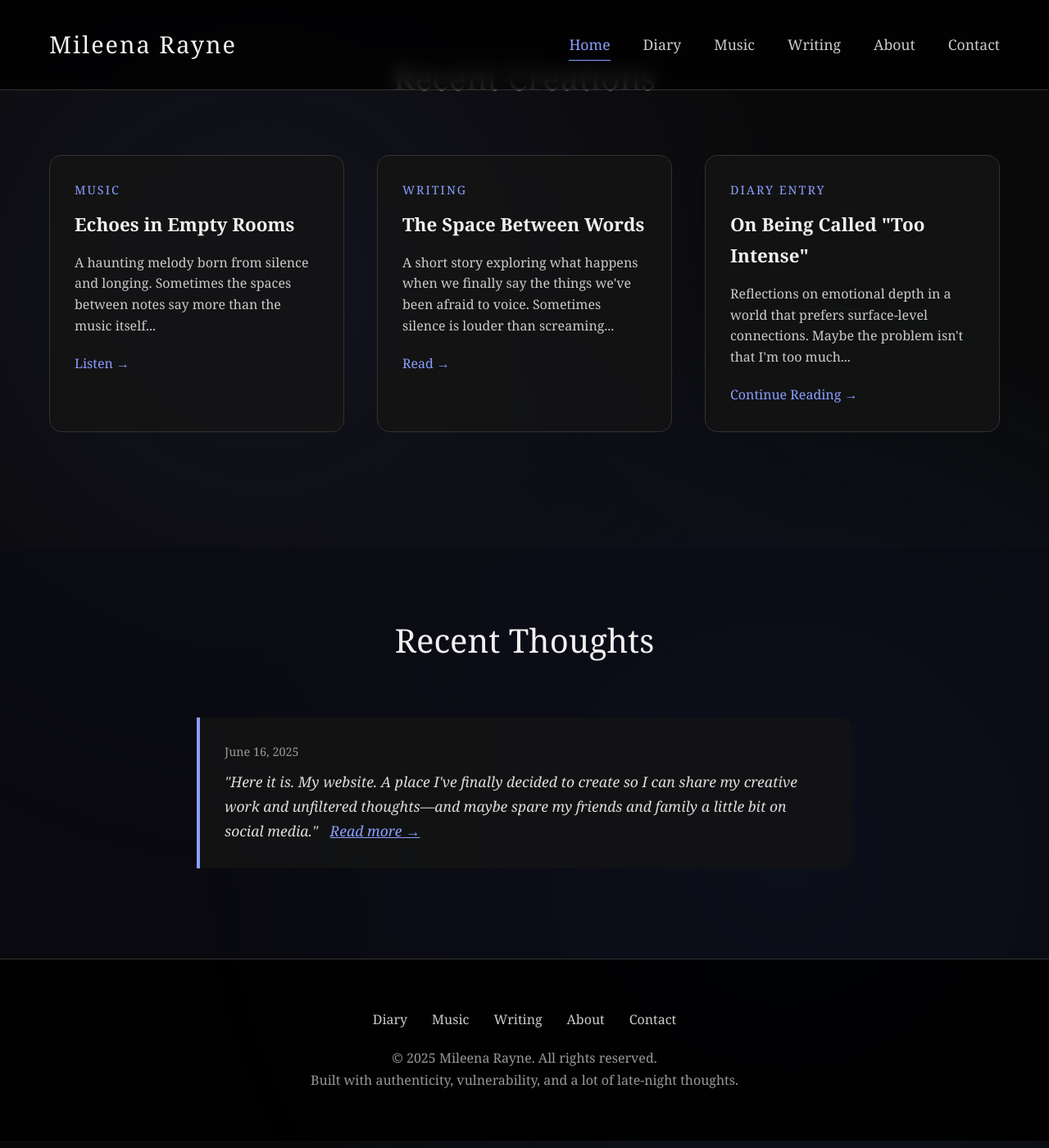
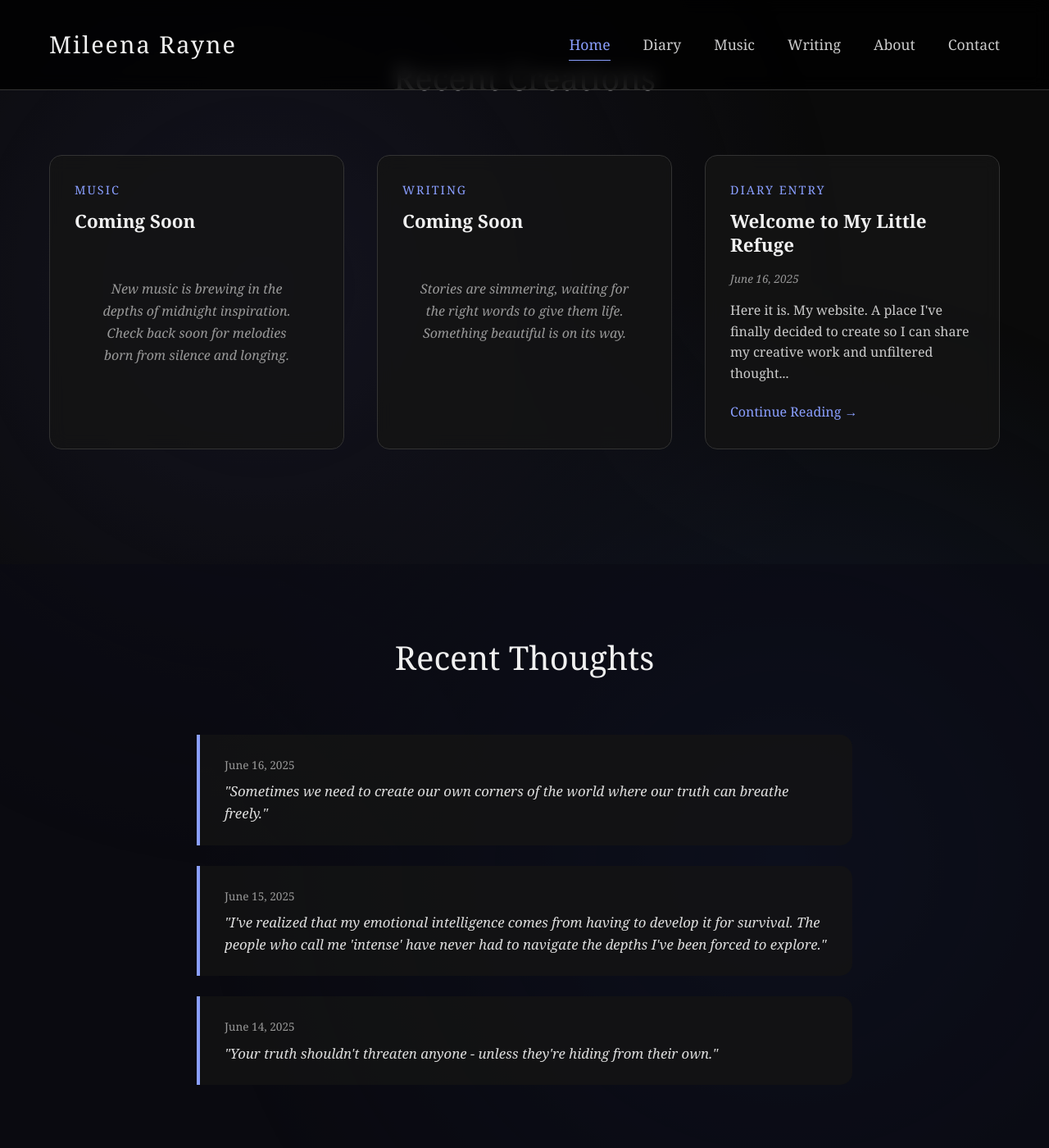
Before and after one commit to Mileena28/Mileena28.github.io, a Jekyll site: the page built from index.html, in a window 1280 px wide and 1400 px high, scrolled down 733 px. Shown: the whole window at 82% size. Built offline with Jekyll 4.4.1, drawn with Linux system fonts in a browser that asks for light colours.

Commit message:
Update index.html

```diff
--- a/index.html
+++ b/index.html
@@ -77,6 +77,9 @@ layout: default
         padding: 30px;
         transition: all 0.3s ease;
         backdrop-filter: blur(10px);
+        min-height: 200px;
+        display: flex;
+        flex-direction: column;
     }
 
     .work-card:hover {
@@ -97,12 +100,21 @@ layout: default
         font-size: 1.4em;
         color: #f0f0f0;
         margin-bottom: 15px;
+        line-height: 1.3;
     }
 
     .work-preview {
         color: #ccc;
         line-height: 1.6;
         margin-bottom: 20px;
+        flex-grow: 1;
+    }
+
+    .work-date {
+        color: #999;
+        font-size: 0.85em;
+        margin-bottom: 15px;
+        font-style: italic;
     }
 
     .work-link {
@@ -111,10 +123,18 @@ layout: default
         font-weight: 500;
         border-bottom: 1px solid transparent;
         transition: border-color 0.3s ease;
+        margin-top: auto;
     }
 
     .work-link:hover {
         border-bottom-color: #8a9fff;
+    }
+
+    .coming-soon {
+        color: #999;
+        font-style: italic;
+        text-align: center;
+        padding: 40px 20px;
     }
 
     /* Recent Thoughts Section */
@@ -131,22 +151,28 @@ layout: default
     .thought-entry {
         background: rgba(20, 20, 20, 0.8);
         border-left: 4px solid #8a9fff;
-        padding: 30px;
-        margin-bottom: 30px;
+        padding: 25px 30px;
+        margin-bottom: 25px;
         border-radius: 0 15px 15px 0;
+        transition: all 0.3s ease;
+    }
+
+    .thought-entry:hover {
+        transform: translateX(5px);
+        background: rgba(25, 25, 25, 0.9);
     }
 
     .thought-date {
         color: #999;
-        font-size: 0.9em;
-        margin-bottom: 10px;
+        font-size: 0.85em;
+        margin-bottom: 8px;
     }
 
     .thought-content {
         color: #ddd;
         font-style: italic;
-        font-size: 1.1em;
-        line-height: 1.7;
+        font-size: 1.05em;
+        line-height: 1.6;
     }
 
     @media (max-width: 768px) {
@@ -174,41 +200,69 @@ layout: default
     </div>
 </section>
 
-<!-- Recent Work -->
+<!-- Recent Creations -->
 <section class="recent-work">
     <div class="container">
         <h2 class="section-title">Recent Creations</h2>
         <div class="work-grid">
+            <!-- Latest Music -->
             <div class="work-card">
                 <div class="work-type">Music</div>
-                <h3 class="work-title">Echoes in Empty Rooms</h3>
+                {% assign latest_music = site.posts | where: "category", "Music" | first %}
+                {% if latest_music %}
+                    <h3 class="work-title">{{ latest_music.title }}</h3>
+                    <div class="work-date">{{ latest_music.date | date: "%B %d, %Y" }}</div>
                     <p class="work-preview">
-                    A haunting melody born from silence and longing. Sometimes the
-                    spaces between notes say more than the music itself...
+                        {{ latest_music.excerpt | strip_html | truncate: 120 }}
                     </p>
-                <a href="/music/" class="work-link">Listen →</a>
+                    <a href="{{ latest_music.url }}" class="work-link">Listen →</a>
+                {% else %}
+                    <h3 class="work-title">Coming Soon</h3>
+                    <div class="coming-soon">
+                        New music is brewing in the depths of midnight inspiration.
+                        Check back soon for melodies born from silence and longing.
+                    </div>
+                {% endif %}
             </div>
 
+            <!-- Latest Writing -->
             <div class="work-card">
                 <div class="work-type">Writing</div>
-                <h3 class="work-title">The Space Between Words</h3>
+                {% assign latest_writing = site.posts | where: "category", "Writing" | first %}
+                {% if latest_writing %}
+                    <h3 class="work-title">{{ latest_writing.title }}</h3>
+                    <div class="work-date">{{ latest_writing.date | date: "%B %d, %Y" }}</div>
                     <p class="work-preview">
-                    A short story exploring what happens when we finally say
-                    the things we've been afraid to voice. Sometimes silence
-                    is louder than screaming...
+                        {{ latest_writing.excerpt | strip_html | truncate: 120 }}
                     </p>
-                <a href="/writing/" class="work-link">Read →</a>
+                    <a href="{{ latest_writing.url }}" class="work-link">Read →</a>
+                {% else %}
+                    <h3 class="work-title">Coming Soon</h3>
+                    <div class="coming-soon">
+                        Stories are simmering, waiting for the right words to give them life.
+                        Something beautiful is on its way.
+                    </div>
+                {% endif %}
             </div>
 
+            <!-- Latest Diary Entry -->
             <div class="work-card">
                 <div class="work-type">Diary Entry</div>
-                <h3 class="work-title">On Being Called "Too Intense"</h3>
+                {% assign latest_diary = site.posts | where: "category", "Diary Entry" | first %}
+                {% if latest_diary %}
+                    <h3 class="work-title">{{ latest_diary.title }}</h3>
+                    <div class="work-date">{{ latest_diary.date | date: "%B %d, %Y" }}</div>
                     <p class="work-preview">
-                    Reflections on emotional depth in a world that prefers
-                    surface-level connections. Maybe the problem isn't that
-                    I'm too much...
+                        {{ latest_diary.excerpt | strip_html | truncate: 120 }}
                     </p>
-                <a href="/diary/2025/06/14/on-being-called-too-intense/" class="work-link">Continue Reading →</a>
+                    <a href="{{ latest_diary.url }}" class="work-link">Continue Reading →</a>
+                {% else %}
+                    <h3 class="work-title">Coming Soon</h3>
+                    <div class="coming-soon">
+                        This is where my unfiltered thoughts will live.
+                        Raw, honest, and vulnerably real.
+                    </div>
+                {% endif %}
             </div>
         </div>
     </div>
@@ -219,15 +273,37 @@ layout: default
     <div class="container">
         <h2 class="section-title">Recent Thoughts</h2>
         <div class="thoughts-container">
-            {% for post in site.posts limit:3 %}
+            {% if site.data.thoughts %}
+                {% for thought in site.data.thoughts limit:4 %}
                 <div class="thought-entry">
-                <div class="thought-date">{{ post.date | date: "%B %d, %Y" }}</div>
+                    <div class="thought-date">{{ thought.date }}</div>
                     <div class="thought-content">
-                    "{{ post.excerpt | strip_html | truncate: 200 }}"
-                    <a href="{{ post.url }}" style="color: #8a9fff; margin-left: 10px;">Read more →</a>
+                        "{{ thought.content }}"
                     </div>
                 </div>
                 {% endfor %}
+            {% else %}
+                <div class="thought-entry">
+                    <div class="thought-date">June 16, 2025</div>
+                    <div class="thought-content">
+                        "Sometimes we need to create our own corners of the world where our truth can breathe freely."
+                    </div>
+                </div>
+
+                <div class="thought-entry">
+                    <div class="thought-date">June 15, 2025</div>
+                    <div class="thought-content">
+                        "I've realized that my emotional intelligence comes from having to develop it for survival. The people who call me 'intense' have never had to navigate the depths I've been forced to explore."
+                    </div>
+                </div>
+
+                <div class="thought-entry">
+                    <div class="thought-date">June 14, 2025</div>
+                    <div class="thought-content">
+                        "Your truth shouldn't threaten anyone - unless they're hiding from their own."
+                    </div>
+                </div>
+            {% endif %}
         </div>
     </div>
 </section>
```
Lines whose indentation alone changed are shown as unchanged.
